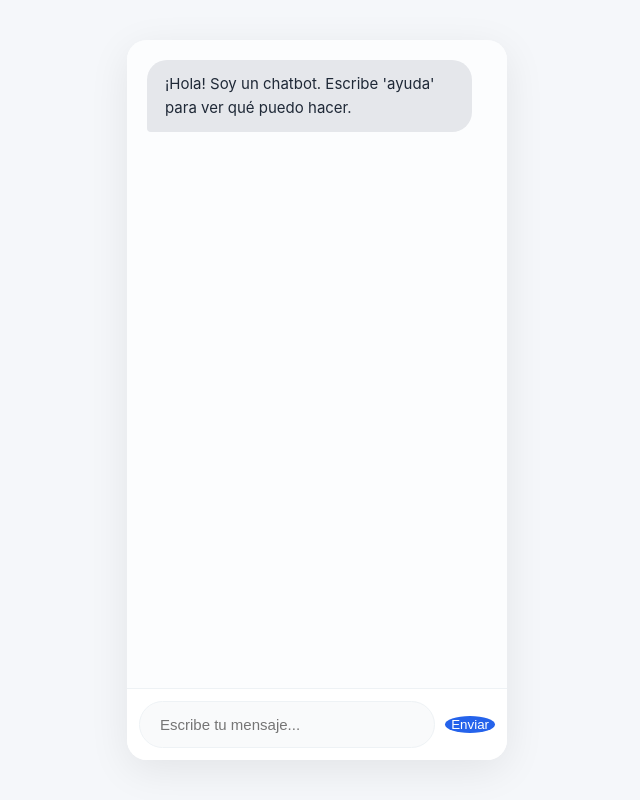
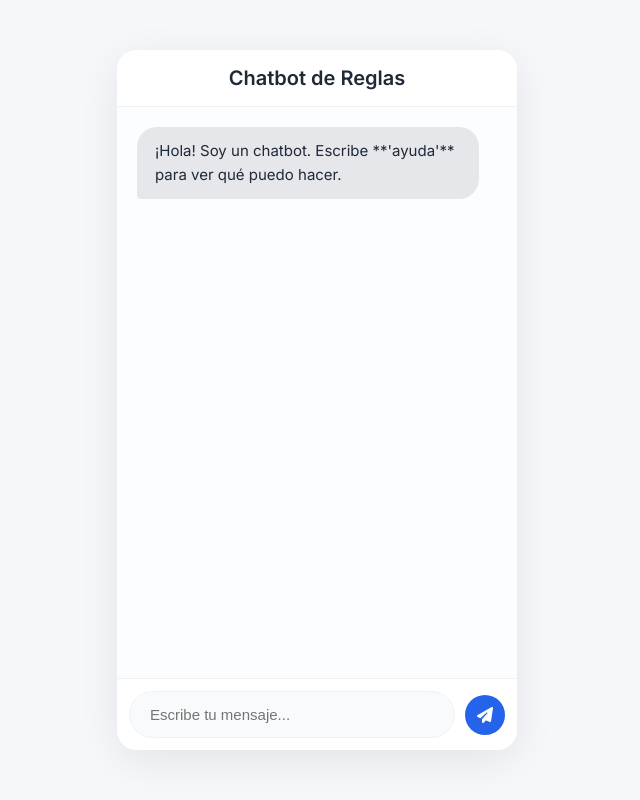
Before and after one commit to fer3010/avance-tecnologico, a Flask app: page / in a window 1280 px wide. Shown: the whole page, without its empty margins (323-963 px from the left). Run offline with Flask 3, Linux system fonts and the light colour scheme.

Commit message:
Ajustar estilos y estructura del chatbot, mejorando la usabilidad y la presentación visual

```diff
--- a/chatboot/static/css/style.css
+++ b/chatboot/static/css/style.css
@@ -9,14 +9,27 @@ body {
 }
 #chat-container {
     width: 100%;
-    max-width: 380px;
+    max-width: 400px;
     height: 90vh;
+    max-height: 700px;
     box-shadow: 0 10px 40px rgba(0, 0, 0, 0.08);
     border-radius: 20px;
     overflow: hidden;
     display: flex;
     flex-direction: column;
     background-color: #ffffff;
+}
+#chat-header {
+    padding: 16px;
+    background-color: #ffffff;
+    border-bottom: 1px solid #eef2f5;
+    text-align: center;
+}
+.chat-title {
+    margin: 0;
+    font-size: 1.25rem;
+    font-weight: 600;
+    color: #1f2937;
 }
 #chat-log {
     flex-grow: 1;
@@ -54,13 +67,13 @@ body {
     color: white;
     border: none;
     border-radius: 50%;
-    **width: 40px;**
-    **height: 40px;**
+    width: 40px;
+    height: 40px;
     display: flex;
     justify-content: center;
     align-items: center;
     cursor: pointer;
-    **font-size: 16px;**
+    font-size: 16px;
     transition: background-color 0.2s, transform 0.2s;
 }
 #send-btn:hover {
--- a/chatboot/templates/index.html
+++ b/chatboot/templates/index.html
@@ -3,17 +3,26 @@
 <head>
     <meta charset="UTF-8">
     <meta name="viewport" content="width=device-width, initial-scale=1.0">
-    <title>Chatbot de Reglas</title>
+    <title>Chatbot</title>
+    <link rel="preconnect" href="https://fonts.googleapis.com">
+    <link rel="preconnect" href="https://fonts.gstatic.com" crossorigin>
+    <link href="https://fonts.googleapis.com/css2?family=Inter:wght@400;500;600&display=swap" rel="stylesheet">
+    <link rel="stylesheet" href="https://cdnjs.cloudflare.com/ajax/libs/font-awesome/6.5.2/css/all.min.css">
     <link rel="stylesheet" href="{{ url_for('static', filename='css/style.css') }}">
 </head>
 <body>
     <div id="chat-container">
+        <div id="chat-header">
+            <h1 class="chat-title">Chatbot de Reglas</h1>
+        </div>
         <div id="chat-log">
-            <div class="message bot-message">¡Hola! Soy un chatbot. Escribe 'ayuda' para ver qué puedo hacer.</div>
+            <div class="message bot-message">¡Hola! Soy un chatbot. Escribe **'ayuda'** para ver qué puedo hacer.</div>
         </div>
         <form id="user-input-form">
             <input type="text" id="user-input" placeholder="Escribe tu mensaje..." autocomplete="off">
-            <button type="submit" id="send-btn">Enviar</button>
+            <button type="submit" id="send-btn">
+                <i class="fas fa-paper-plane"></i>
+            </button>
         </form>
     </div>
 
```
